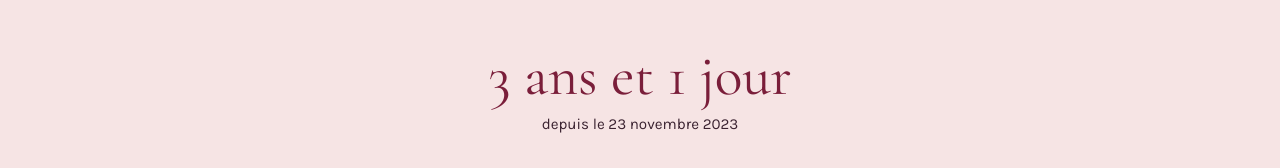
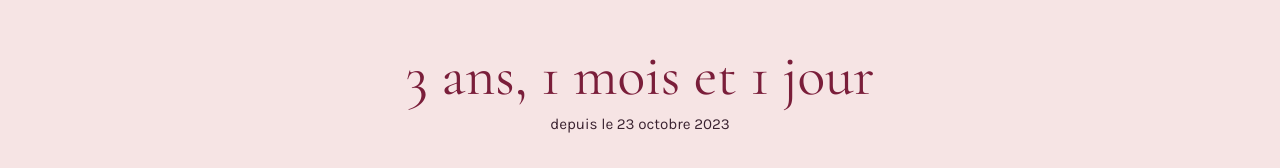
Before and after one commit to kendydorval426-commits/Dorval, a plain HTML site: page index.html in a window 1280 px wide. Shown: the part 1237-1405 px from the top of the page. Drawn offline with nearby package versions, Linux system fonts and the light colour scheme.

Commit message:
Update index.html

```diff
--- a/index.html
+++ b/index.html
@@ -190,7 +190,7 @@
 
 <script>
   // ====== À PERSONNALISER ======
-  const DEBUT = new Date("2023-11-23T00:00:00"); // votre premier jour ensemble
+  const DEBUT = new Date("2023-10-23T00:00:00"); // votre premier jour ensemble
   // =============================
   const $ = id => document.getElementById(id);
   const C = 2 * Math.PI * 44;
```
